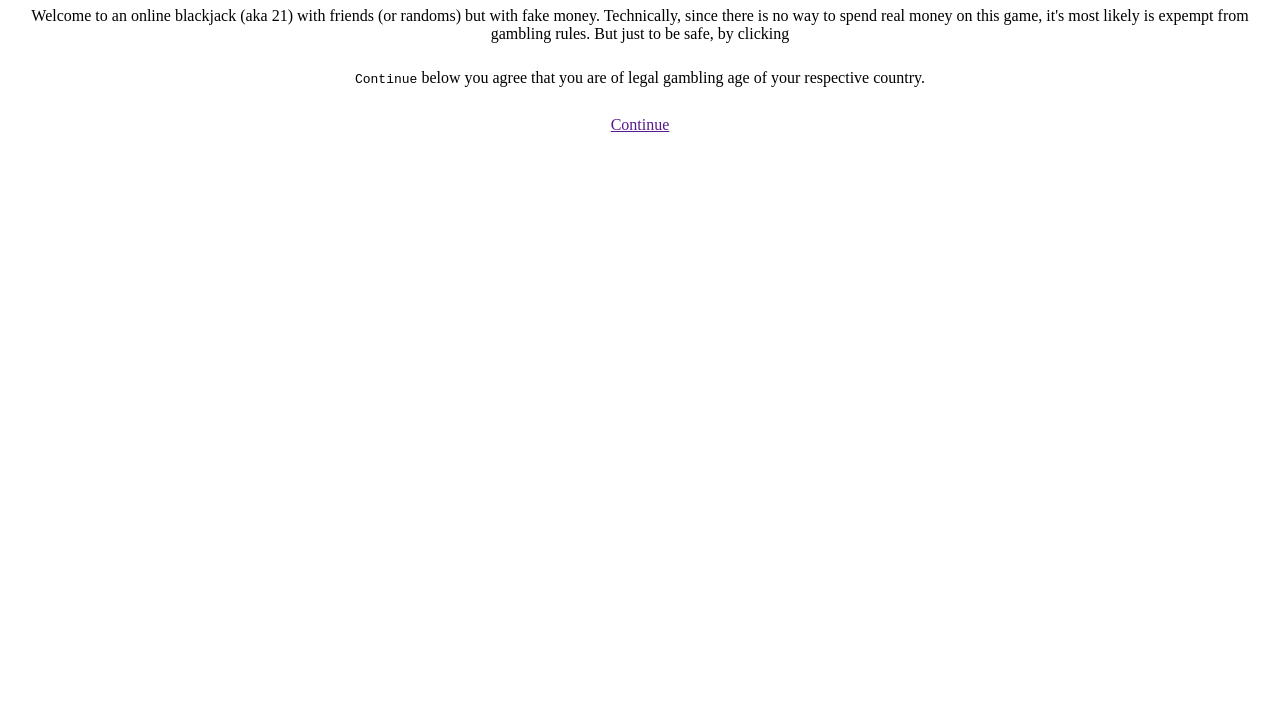
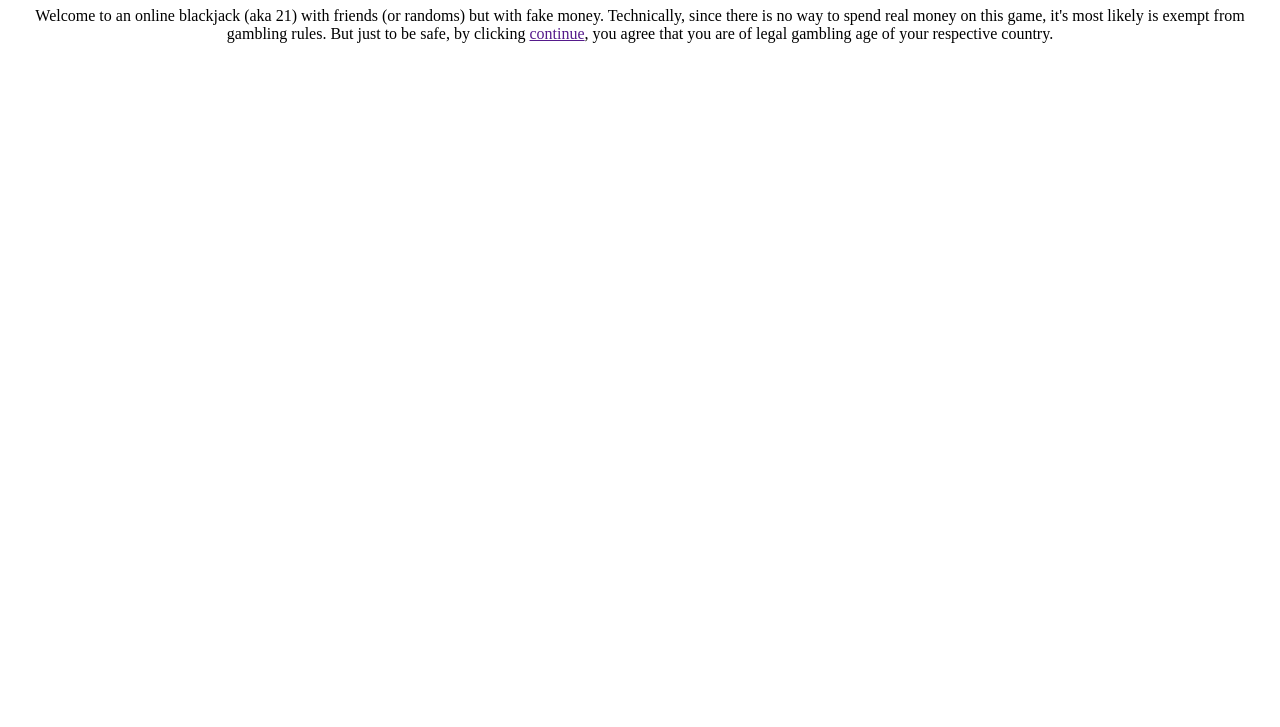
Before and after one commit to demosjarco/no-cry-blackjack, a website: page web/index.html in a window 1280 px wide. Shown: the part 73-800 px from the top of the page. Drawn offline with Linux system fonts and the light colour scheme.

Commit message:
one line

```diff
--- a/web/css/splash.less
+++ b/web/css/splash.less
@@ -1,7 +1,3 @@
 body {
 	text-align: center;
-
-	pre {
-		display: inline-block;
-	}
 }
--- a/web/index.html
+++ b/web/index.html
@@ -9,7 +9,6 @@
 
 <body>
 	<h1>No Cry Blackjack</h1>
-	<p>Welcome to an online blackjack (aka 21) with friends (or randoms) but with fake money. Technically, since there is no way to spend real money on this game, it's most likely is expempt from gambling rules. But just to be safe, by clicking <pre>Continue</pre> below you agree that you are of legal gambling age of your respective country.</p>
-	<p><a href="">Continue</a></p>
+	<p>Welcome to an online blackjack (aka 21) with friends (or randoms) but with fake money. Technically, since there is no way to spend real money on this game, it's most likely is exempt from gambling rules. But just to be safe, by clicking <a href="">continue</a>, you agree that you are of legal gambling age of your respective country.</p>
 </body>
 </html>
```
Also changed, not shown: web/css/splash.css.
